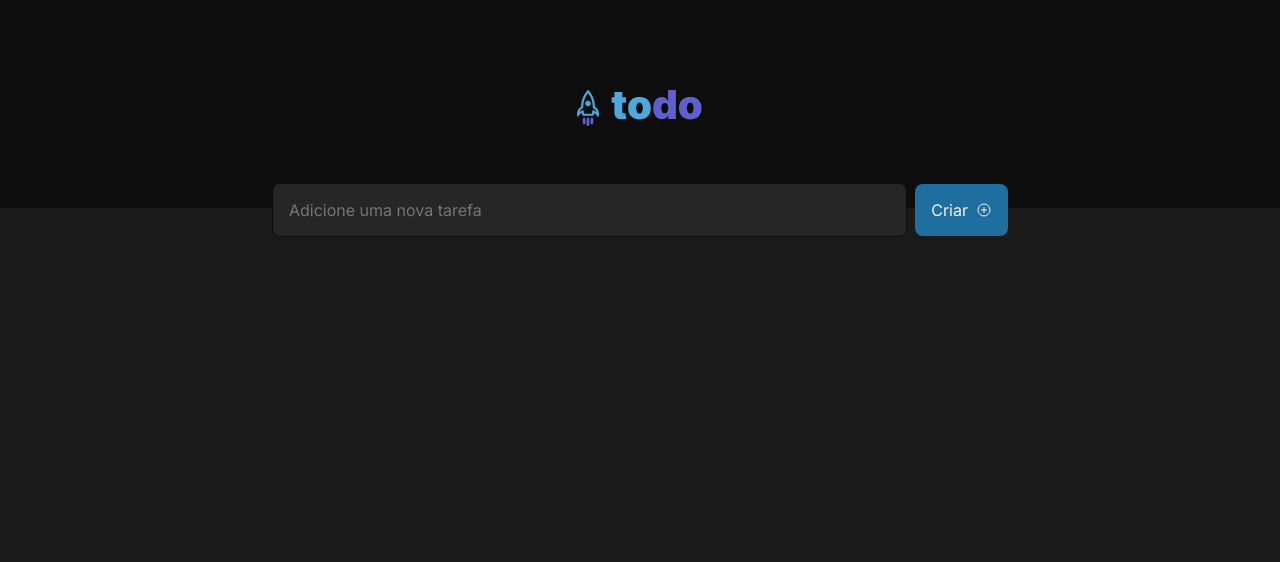
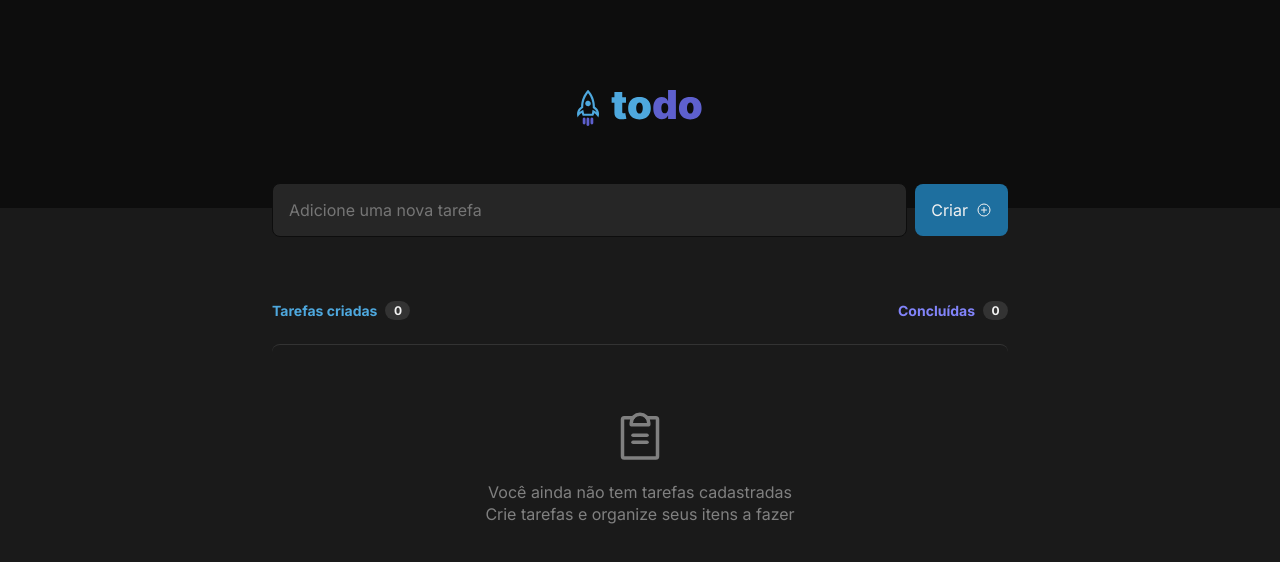
Before and after one commit to mateuscastro-dev/to-do-list, a React (Vite) app: page / in a window 1280 px wide. Shown: the top 562 px of the page. Built offline with nearby package versions, Linux system fonts and the light colour scheme.

Commit message:
task board component when task list is empty

```diff
--- a/src/App.tsx
+++ b/src/App.tsx
@@ -1,6 +1,7 @@
 import { Header } from './components/Header'
 import { PageWrapper } from './components/PageWrapper'
 import { TaskForm } from './components/TaskForm'
+import { TaskBoard } from './components/TaskBoard'
 
 export function App() {
   return (
@@ -9,6 +10,7 @@ export function App() {
 
       <PageWrapper>
         <TaskForm />
+        <TaskBoard />
       </PageWrapper>
     </>
   )
--- /dev/null
+++ b/src/components/TaskBoard/index.tsx
@@ -0,0 +1,32 @@
+import { TaskBoardEmpty } from '../TaskBoardEmpty'
+import { TaskBoardList } from '../TaskBoardList'
+
+import {
+  Container,
+  Header,
+  HeaderTextWrapper,
+  HeaderText,
+  HeaderBadge
+} from './styles'
+
+export function TaskBoard() {
+  const haveTasks = false
+
+  return (
+    <Container>
+      <Header>
+        <HeaderTextWrapper>
+          <HeaderText type='created'>Tarefas criadas</HeaderText>
+          <HeaderBadge>0</HeaderBadge>
+        </HeaderTextWrapper>
+
+        <HeaderTextWrapper>
+          <HeaderText type='completed'>Concluídas</HeaderText>
+          <HeaderBadge>0</HeaderBadge>
+        </HeaderTextWrapper>
+      </Header>
+
+      {haveTasks ? <TaskBoardList /> : <TaskBoardEmpty />}
+    </Container>
+  )
+}
--- /dev/null
+++ b/src/components/TaskBoard/styles.ts
@@ -0,0 +1,50 @@
+import styled from 'styled-components'
+
+export const Container = styled.div`
+  margin-top: 4rem;
+`
+
+export const Header = styled.header`
+  margin-bottom: 1.5rem;
+
+  display: flex;
+  align-items: center;
+  justify-content: space-between;
+`
+
+export const HeaderTextWrapper = styled.div`
+  display: flex;
+  align-items: center;
+
+  gap: 0.5rem;
+`
+
+interface HeaderTextProps {
+  type: 'created' | 'completed'
+}
+
+export const HeaderText = styled.span<HeaderTextProps>`
+  color: ${props =>
+    props.type === 'created' ? 'var(--blue)' : 'var(--purple)'};
+
+  font-size: 0.875rem;
+  font-weight: 700;
+`
+
+export const HeaderBadge = styled.div`
+  display: flex;
+  align-items: center;
+  justify-content: center;
+
+  color: var(--gray-100);
+  background: var(--gray-400);
+
+  width: 25px;
+  height: 19px;
+
+  border-radius: 999px;
+  padding: 0.125rem 0.5rem;
+
+  font-size: 0.75rem;
+  font-weight: 700;
+`
--- /dev/null
+++ b/src/components/TaskBoardEmpty/index.tsx
@@ -0,0 +1,16 @@
+import { ClipboardText } from 'phosphor-react'
+
+import { Container, Message, MessageWrapper } from './styles'
+
+export function TaskBoardEmpty() {
+  return (
+    <Container>
+      <ClipboardText size={56} />
+
+      <MessageWrapper>
+        <Message>Você ainda não tem tarefas cadastradas</Message>
+        <Message>Crie tarefas e organize seus itens a fazer</Message>
+      </MessageWrapper>
+    </Container>
+  )
+}
--- /dev/null
+++ b/src/components/TaskBoardEmpty/styles.ts
@@ -0,0 +1,34 @@
+import styled from 'styled-components'
+
+export const Container = styled.section`
+  padding: 4rem 1.5rem;
+
+  display: flex;
+  flex-direction: column;
+  align-items: center;
+  justify-content: center;
+
+  border-radius: 8px;
+  border-top: 1px solid var(--gray-400);
+`
+
+export const MessageWrapper = styled.div`
+  margin-top: 1rem;
+
+  display: flex;
+  flex-direction: column;
+`
+
+interface MessageProps {
+  isStrong?: boolean
+}
+
+export const Message = styled.span<MessageProps>`
+  font-size: 1rem;
+  font-weight: ${props => (props.isStrong ? '700' : '400')};
+
+  text-align: center;
+  line-height: 22.4px;
+
+  color: var(--gray-300);
+`
--- /dev/null
+++ b/src/components/TaskBoardList/index.tsx
@@ -0,0 +1,9 @@
+import { Container } from './styles'
+
+export function TaskBoardList() {
+  return (
+    <Container>
+      <p>List of tasks</p>
+    </Container>
+  )
+}
--- /dev/null
+++ b/src/components/TaskBoardList/styles.ts
@@ -0,0 +1,3 @@
+import styled from 'styled-components'
+
+export const Container = styled.div``
```
